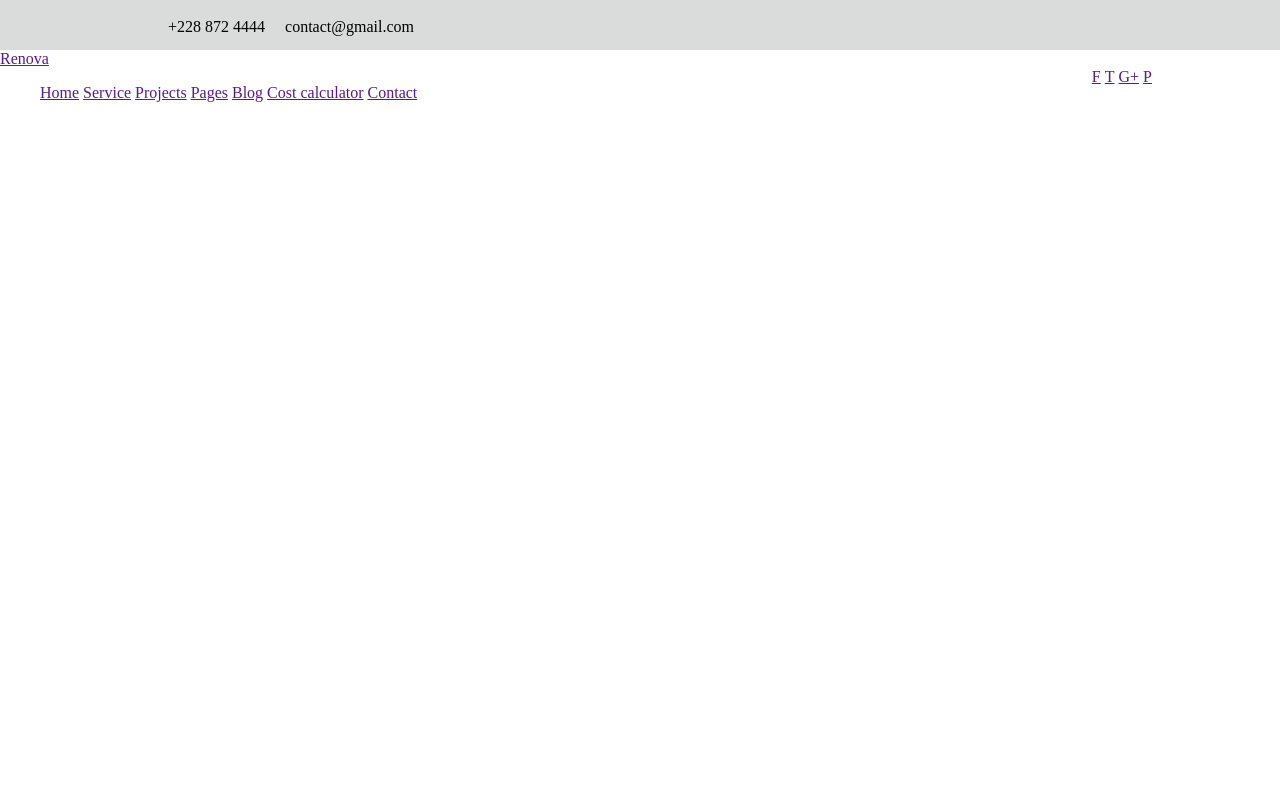
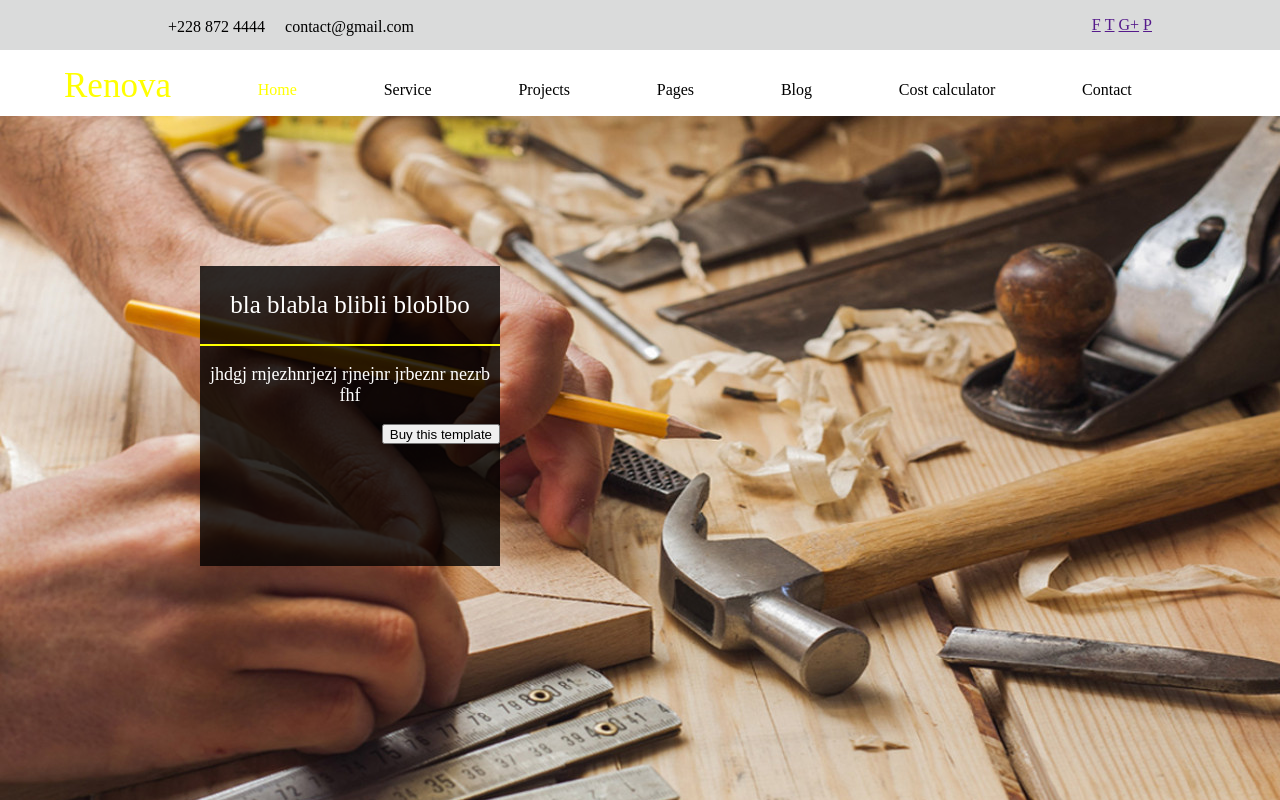
Before and after one commit to jbultez/projet-btp, a plain HTML site: page index.html in a window 1280 px wide. Drawn offline with Linux system fonts and the light colour scheme.

Commit message:
picture + other div

```diff
--- a/css/stylesheet.css
+++ b/css/stylesheet.css
@@ -14,6 +14,7 @@ ul li {
 }
 
 .contact {
+  float: left;
   padding-left: 10%;
   padding-top: 1.5px;
 }
@@ -21,7 +22,80 @@ ul li {
   padding-left: 1em;
 }
 
-.share {
+.share{
   float: right;
   padding-right: 10%;
 }
+.bot {
+  width: 100%;
+  height: 50px;
+}
+.logo a {
+  color: yellow;
+  font-style: bold;
+  font-size: 35px;
+  text-decoration: none;
+  float: left;
+  padding-left: 5%;
+}
+.nav a {
+  float: left;
+  text-decoration: none;
+  color: black;
+  padding-left: 7%;
+  padding-right: 0;
+  padding-top: 15px;
+}
+.home a {
+  text-decoration: none;
+  color: yellow;
+}
+.acceuil {
+  width: 100%;
+  position: fixed;
+}
+.block {
+  height: 300px;
+  width: 300px;
+  background-color: rgba(0,0,0,0.8);
+  position: absolute;
+  padding-top: 0px;
+  float: left;
+  margin-left: 200px;
+  margin-top: 150px;
+}
+.titre-block {
+  color: white;
+  font-size: 25px;
+  font-style: bold;
+  text-align: center;
+  padding-left: 2%;
+  padding-right: 2%;
+  padding-top: 0;
+}
+.top-block {
+  border-bottom: 2px solid yellow;
+}
+.bot-block {
+  color: white;
+  font-size: 18px;
+  font-style: bold;
+  text-align: center;
+  padding-left: 2%;
+  padding-right: 2%;
+  padding-top: 0;
+}
+.bot-button {
+  color: black;
+  float: right;
+  padding-bottom: 0;
+}
+.title-text-middle {
+  font-size: 45px;
+  font-style: bold;
+  padding-left: 2%;
+}
+
+.middle {
+  margin-top:auto;
+}
--- a/index.html
+++ b/index.html
@@ -29,7 +29,7 @@
       </div>
       <div class="nav">
         <ul>
-          <li><a href="">Home</a></li>
+          <li class="home"><a href="">Home</a></li>
           <li><a href="">Service</a></li>
           <li><a href="">Projects</a></li>
           <li><a href="">Pages</a></li>
@@ -40,5 +40,26 @@
       </div>
     </div>
   </header>
+    <div class="acceuil">
+        <img src="img/acceuil.jpg" alt="image d'acceuil">
+    </div>
+      <div class="block">
+        <div class="top-block">
+        <p class="titre-block">bla blabla blibli bloblbo</p>
+        </div>
+          <div>
+        <p class="bot-block">jhdgj rnjezhnrjezj rjnejnr jrbeznr nezrb fhf</p>
+          </div>
+            <div>
+        <button class="bot-button" type="button" name="button">Buy this template</button>
+            </div>
+      </div>
+    </div>
+    <div class="middle">
+      <div class="text-middle">
+        <p class="title-text-middle">Cost of renovation</p>
+        <p class="text-middle">bjdzabdjb bjzabdjj hbzahdbb hazbdhd</p>
+      </div>
+    </div>
 </body>
 </html>
```
Also changed, not shown: img/acceuil.jpg (added).
